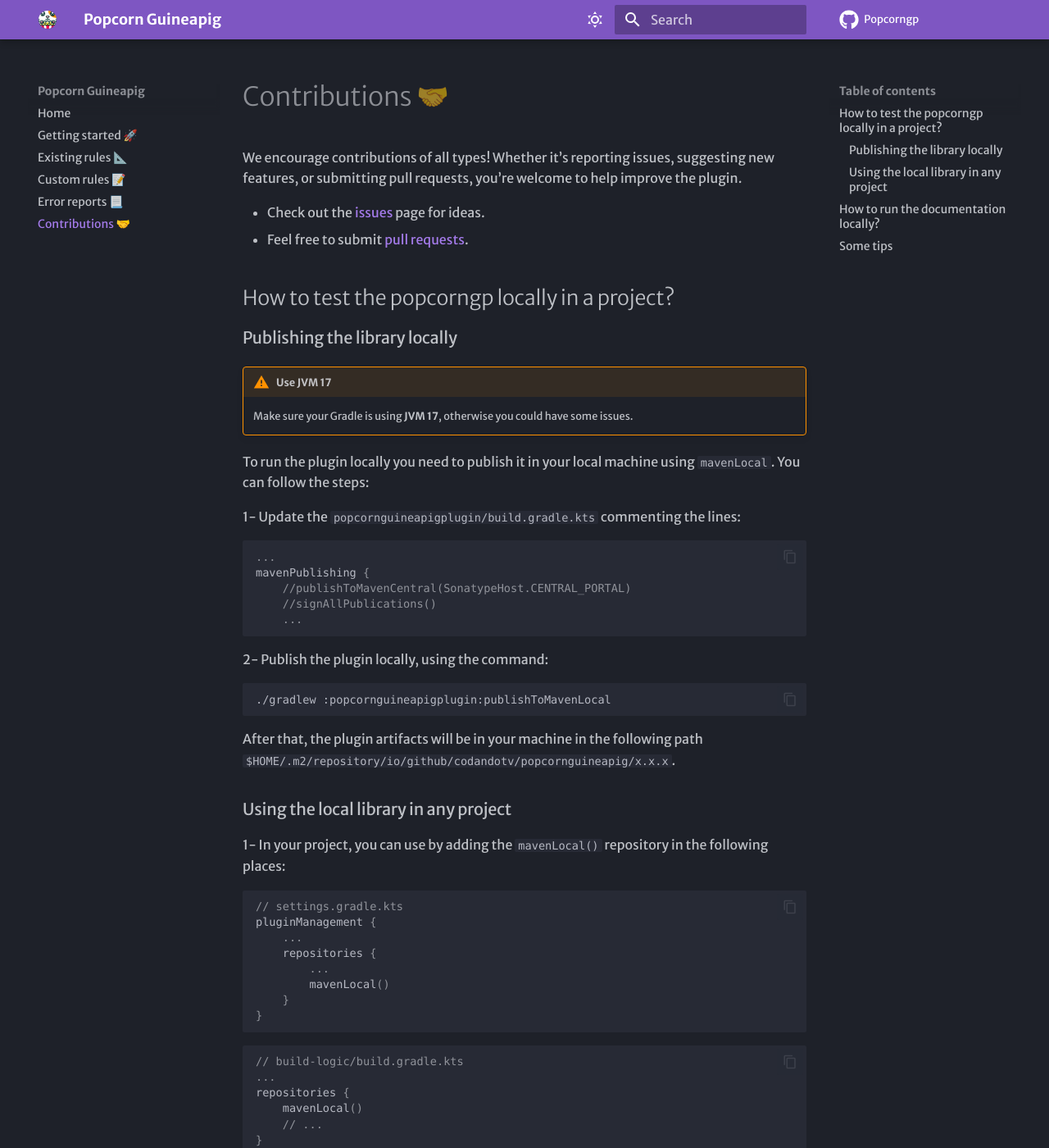
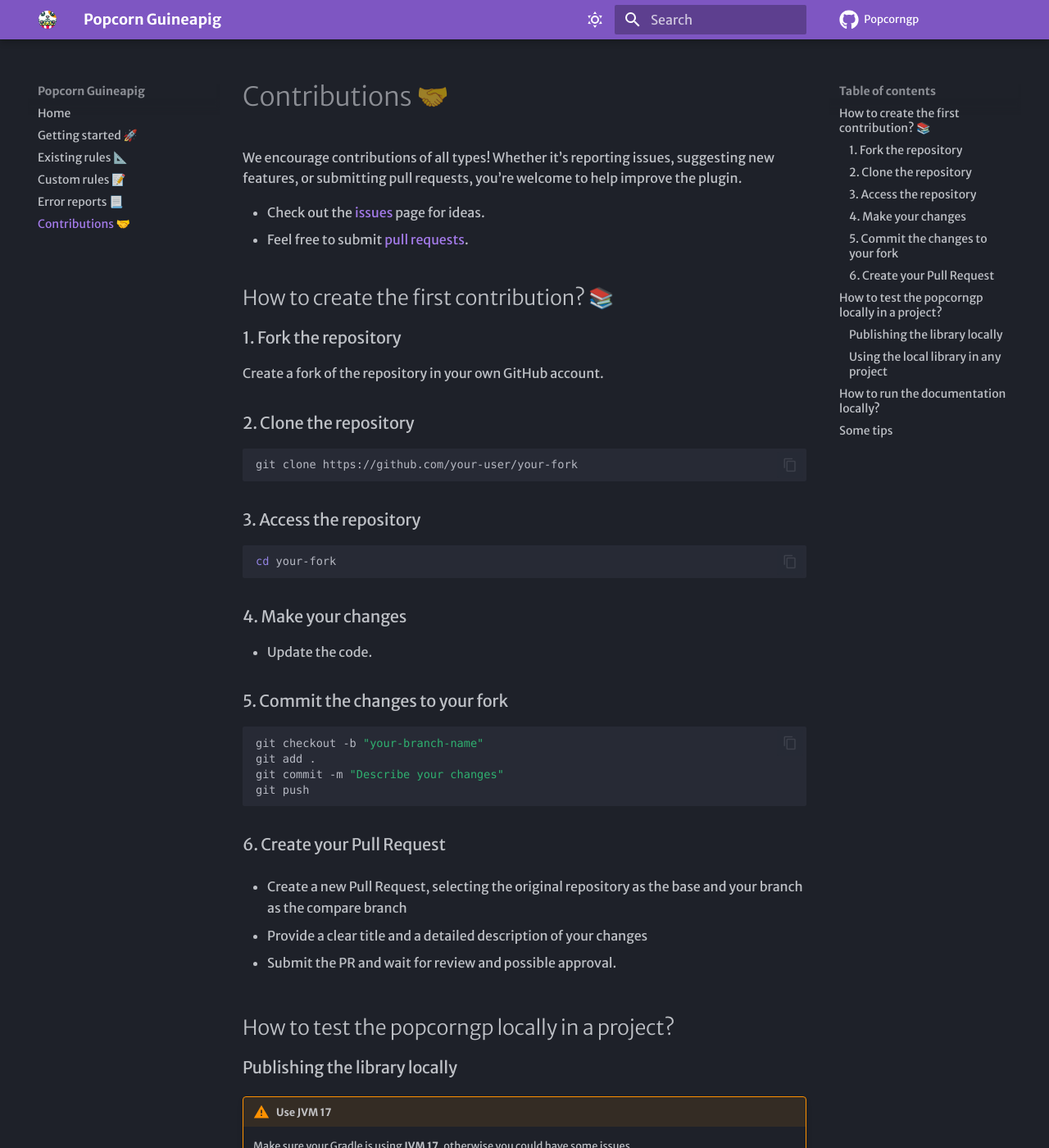
Before and after one commit to CodandoTV/popcorn-guineapig, an MkDocs documentation site: the page built from docs/5-contributions.md, in a window 1280 px wide and 1400 px high. Shown: the whole window at 82% size. Built offline with MkDocs 1.6.1 and Material for MkDocs 9.7.7, drawn with Linux system fonts in a browser that asks for light colours; some web fonts are replaced; comment, search, counter and statistics services are not loaded.

Commit message:
Add info to the contributions section at the documentation

````diff
--- a/docs/5-contributions.md
+++ b/docs/5-contributions.md
@@ -4,6 +4,45 @@
 
 - Check out the [issues](https://github.com/CodandoTV/popcorn-guineapig/issues) page for ideas.
 - Feel free to submit [pull requests](https://github.com/CodandoTV/popcorn-guineapig/pulls).
+
+## How to create the first contribution? 📚
+
+### 1. Fork the repository
+
+Create a fork of the repository in your own GitHub account.
+
+### 2. Clone the repository
+
+```bash
+git clone https://github.com/your-user/your-fork
+```
+
+### 3. Access the repository
+
+```bash
+cd your-fork
+```
+
+### 4. Make your changes
+
+- Update the code.
+
+### 5. Commit the changes to your fork
+
+```bash
+git checkout -b "your-branch-name"
+git add .
+git commit -m "Describe your changes"
+git push
+```
+
+### 6. Create your Pull Request
+
+- Create a new Pull Request, selecting the original repository as the base and your branch as the compare branch
+
+- Provide a clear title and a detailed description of your changes
+
+- Submit the PR and wait for review and possible approval.
 
 ## How to test the popcorngp locally in a project?
 
````
